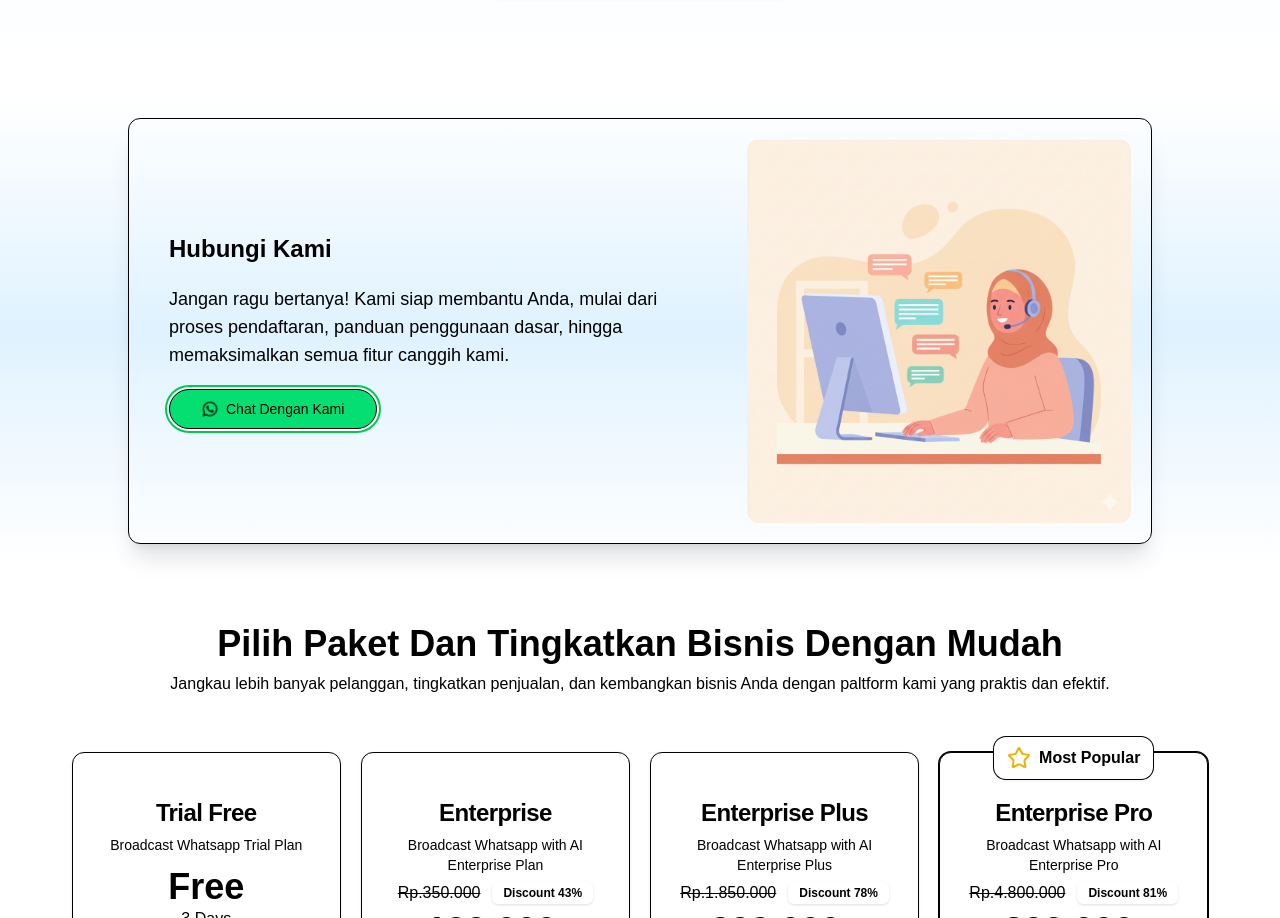
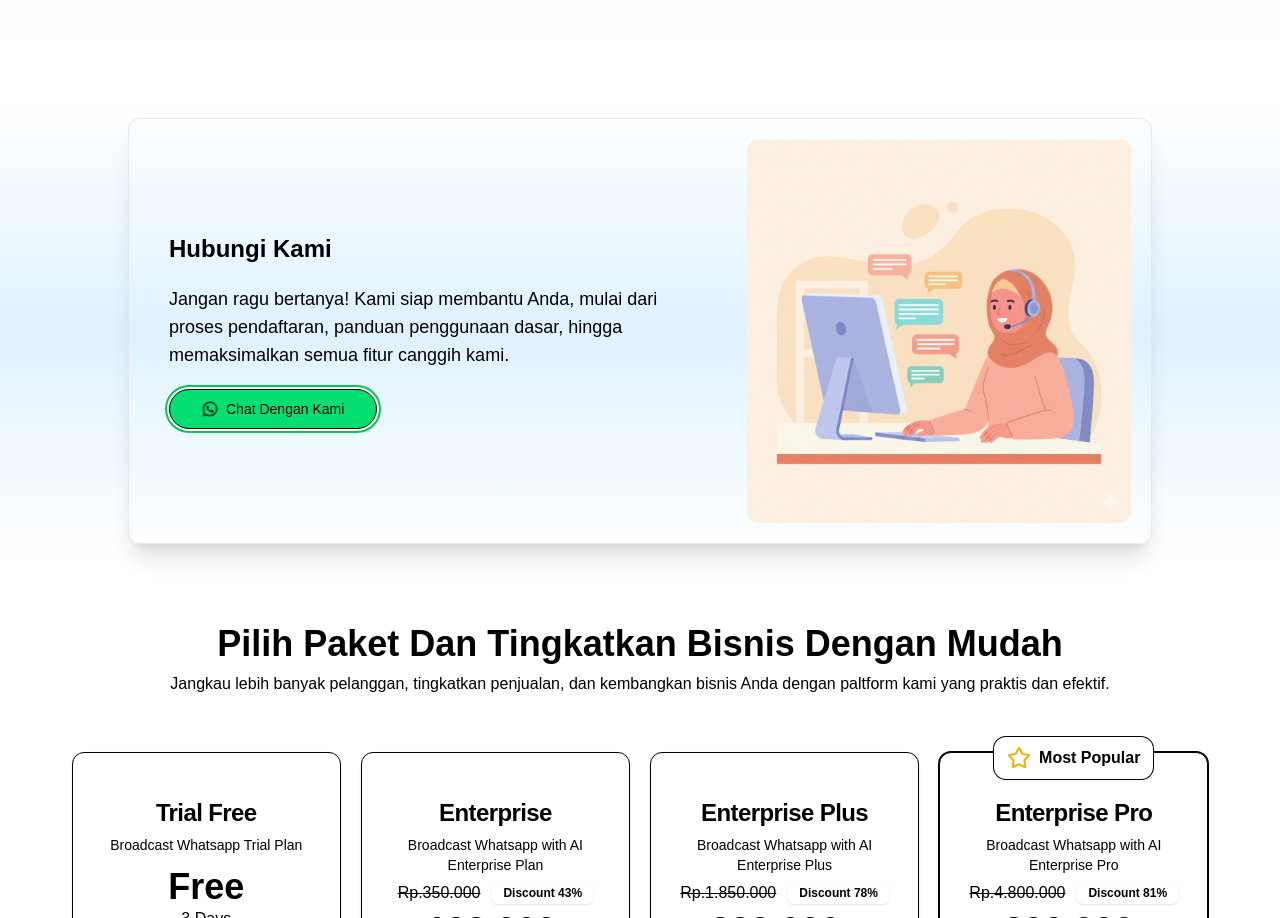
Before and after one commit to M16Yusuf/m16yusuf-challenge-plasgos, a React (Vite) app: page / in a window 1280 px wide. Shown: the part 5903-6821 px from the top of the page. Built offline with nearby package versions, Linux system fonts and the light colour scheme.

Commit message:
fix: update border styling in CrmContactUsSection for improved visual separation

```diff
--- a/src/components/crm/CrmContactUsSection.jsx
+++ b/src/components/crm/CrmContactUsSection.jsx
@@ -2,7 +2,7 @@ function CrmContactUsSection() {
   return (
     <div className="flex w-full justify-center bg-linear-to-b from-white via-sky-100 to-white">
       <div className="mx-auto flex w-full max-w-7xl flex-col gap-y-10 px-5 py-5">
-        <div className="mx-auto max-w-5xl rounded-xl border p-5 shadow-xl">
+        <div className="mx-auto max-w-5xl rounded-xl border border-gray-200 p-5 shadow-xl">
           <div className="flex flex-col items-center gap-10 md:flex-row">
             {/* Text Content */}
             <div className="flex flex-col gap-y-5 pl-5">
```
